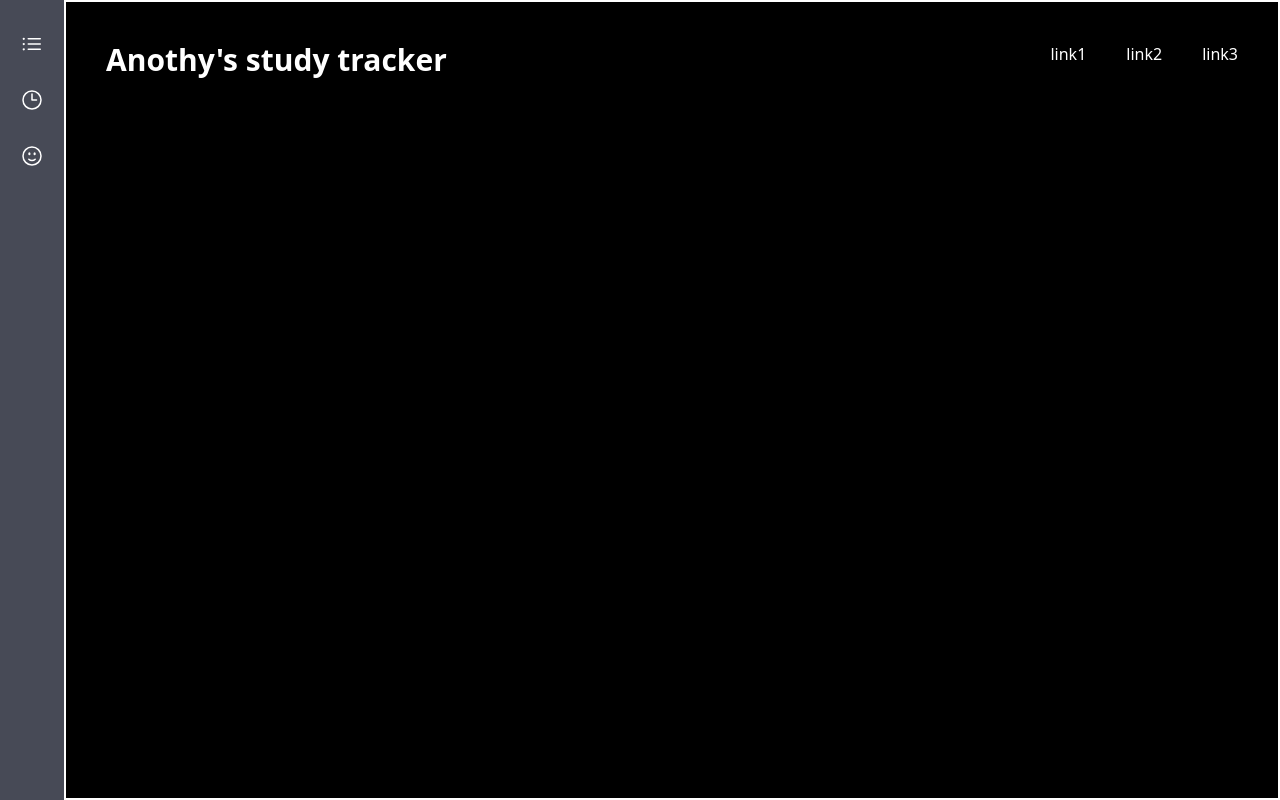
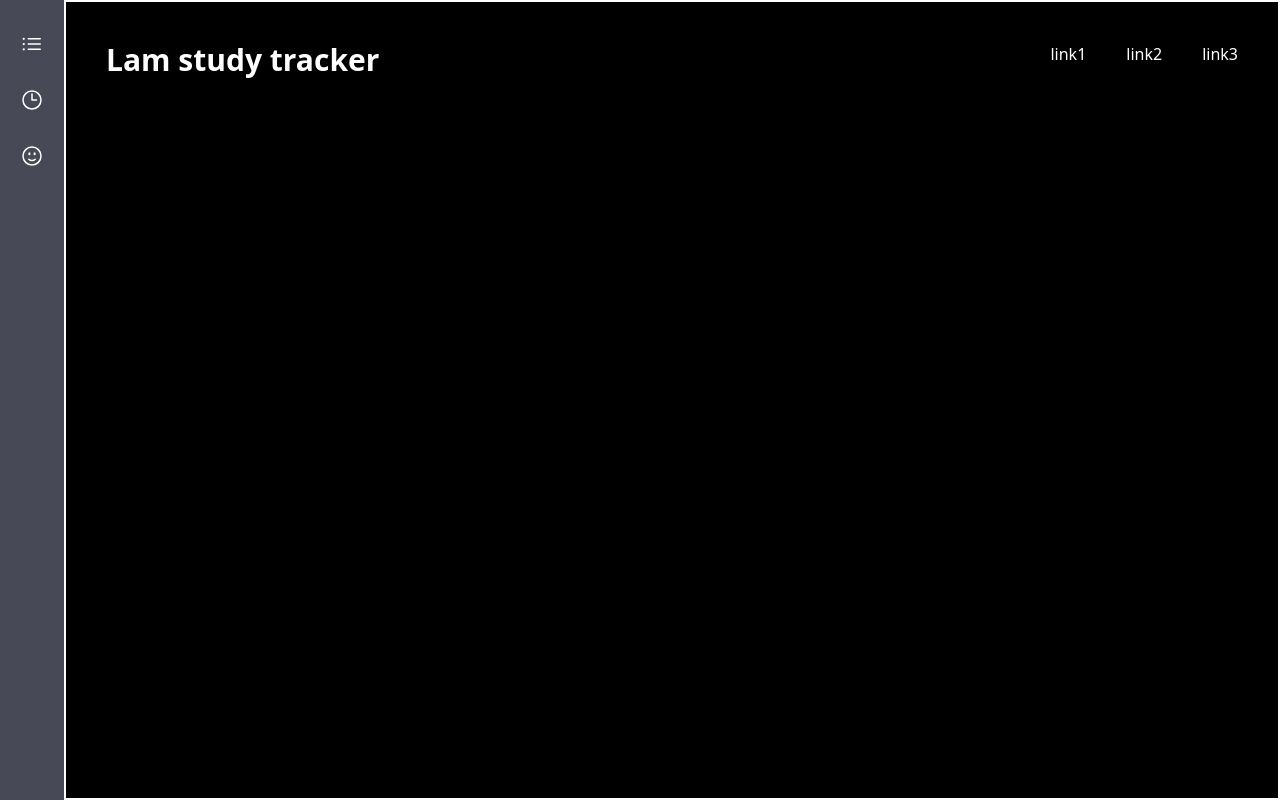
Before and after one commit to anthonyjdam/calgary-hacks-2023, a React (Create React App) app: page / in a window 1280 px wide. Built offline with nearby package versions, Linux system fonts and the light colour scheme.

Commit message:
Updating the title

```diff
--- a/src/App.js
+++ b/src/App.js
@@ -12,7 +12,7 @@ function App() {
         <Sidebar />
 
         <div className="p-10 flex-1 flex flex-row justify-between border-solid border-white border-2 ">
-          <h1 className="font-semibold text-3xl">Anothy's study tracker</h1>
+          <h1 className="font-semibold text-3xl">Lam study tracker</h1>
           <ul className="flex flex-row gap-10">
             <li><a href="https://www.google.com/">link1</a></li>
             <li><a href="https://www.google.com/">link2</a></li>
```
